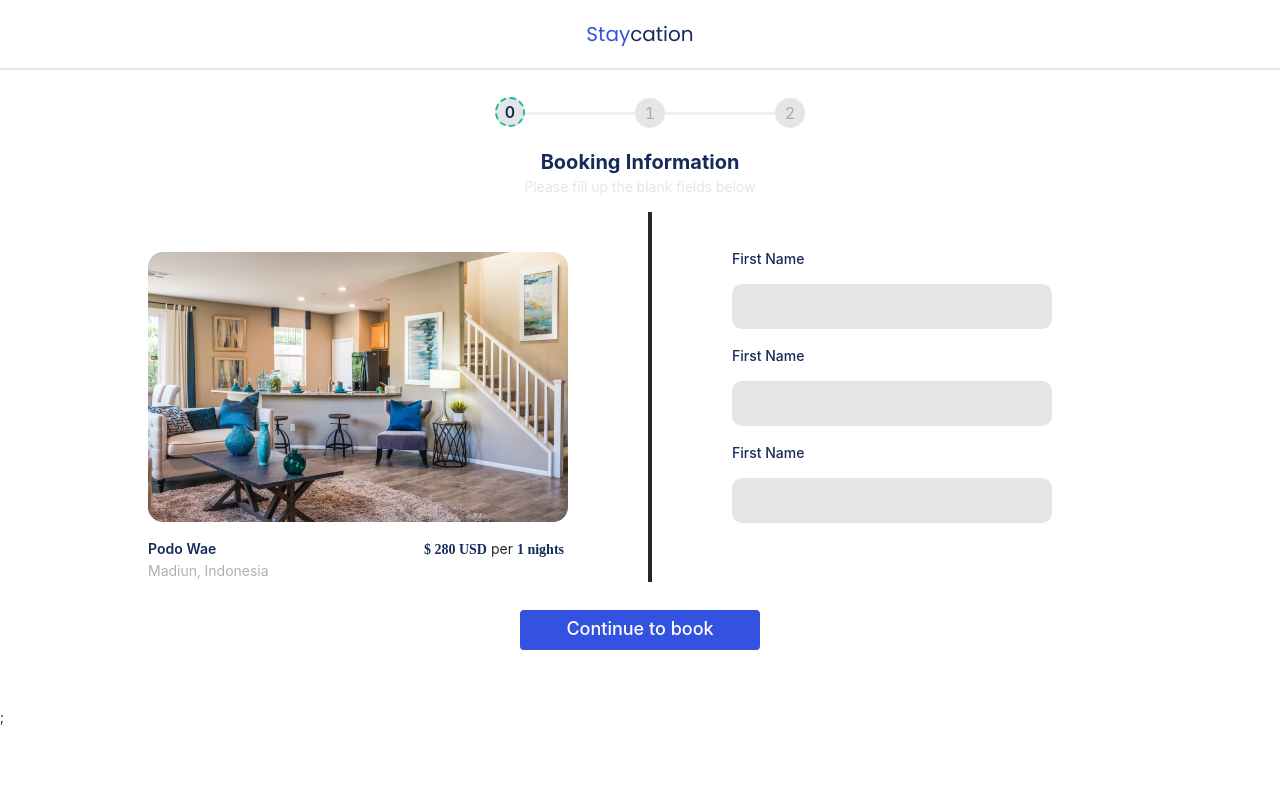
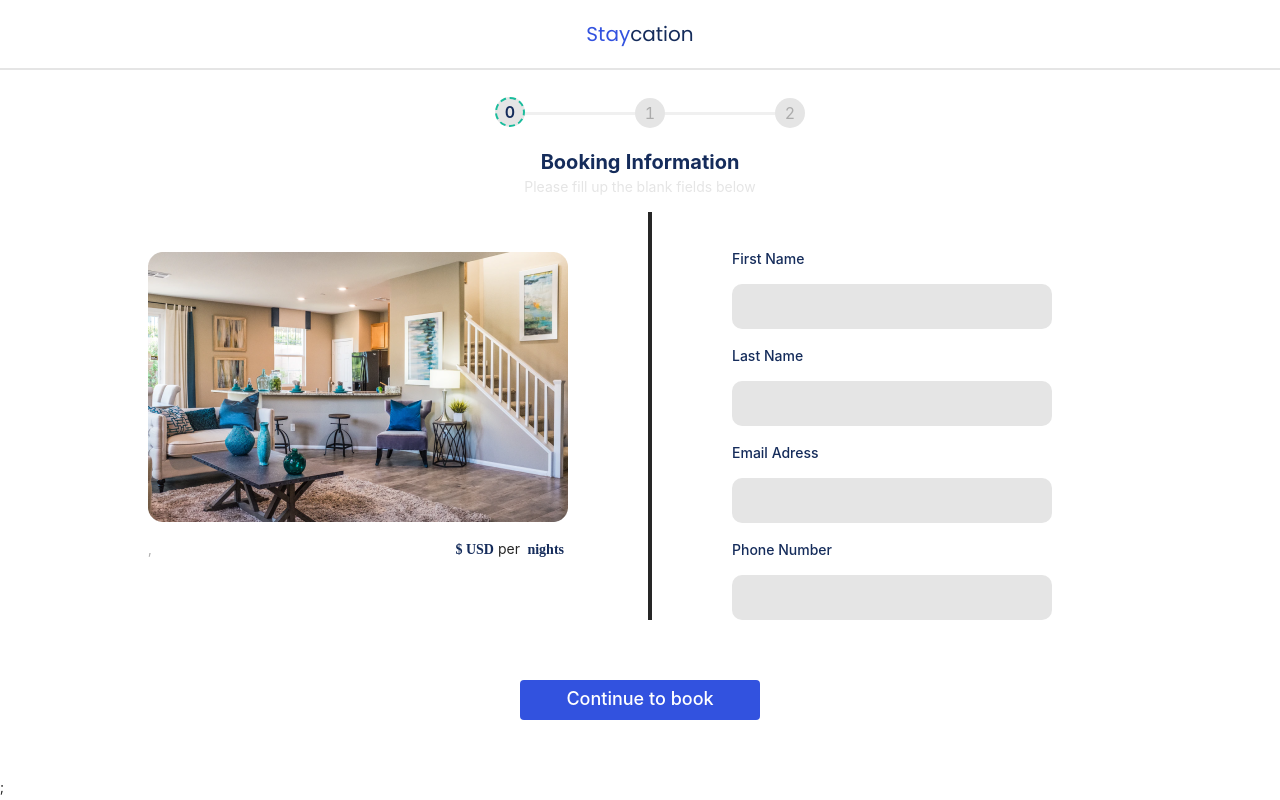
Before and after one commit to turrs/staycation, a Next.js app: page /booking in a window 1280 px wide. Built offline with nearby package versions, Linux system fonts and the light colour scheme.

Commit message:
fix:integration booking

```diff
--- a/components/StepsForm/index.jsx
+++ b/components/StepsForm/index.jsx
@@ -12,10 +12,10 @@ import { AppContext } from "../../context";
 import TextInput from "../TextInput";
 import Button from "../Button";
 import { useRouter } from "next/router";
+import next from "next";
 const { Step } = Steps;
 
 const customDot = (dot, { status, index }) => {
-  console.log(11, status + "index" + index);
   return (
     <div
       className={`border-dashed border-[#1ABC9C] ${
@@ -39,7 +39,26 @@ const customDot = (dot, { status, index }) => {
   );
 };
 const BookingInformation = () => {
-  const { pricePay, countDays } = useContext(AppContext);
+  const {
+    pricePay,
+    countDays,
+    newBookingData,
+    dataUserNewBooking,
+    setDataUserNewBooking,
+  } = useContext(AppContext);
+  const onChangeFirstName = (value) => {
+    setDataUserNewBooking({ ...dataUserNewBooking, firstName: value });
+  };
+  const onChangeLastName = (value) => {
+    setDataUserNewBooking({ ...dataUserNewBooking, lastName: value });
+  };
+  const onChangeEmailAdress = (value) => {
+    setDataUserNewBooking({ ...dataUserNewBooking, emailAdress: value });
+  };
+  const onChangePhoneNumber = (value) => {
+    setDataUserNewBooking({ ...dataUserNewBooking, phoneNumber: value });
+    console.log(dataUserNewBooking);
+  };
   return (
     <div className="flex justify-center p-5">
       <div className="flex-col flex justify-center">
@@ -59,36 +78,65 @@ const BookingInformation = () => {
             <div className="md:pt-14 flex flex-row justify-between">
               <div>
                 <div>
-                  <span className="text-purple font-semibold">Podo Wae</span>
+                  <span className="text-purple font-semibold">
+                    {newBookingData?.title}
+                  </span>
                 </div>
                 <div>
-                  <span className="text-[#B0B0B0] ">Madiun, Indonesia</span>
+                  <span className="text-[#B0B0B0] ">
+                    {newBookingData?.city}, {newBookingData?.country}
+                  </span>
                 </div>
               </div>
               <div>
                 <span className="text-purple font-semibold font-['Popping'] px-1">
-                  $ {pricePay <= 0 ? "280" : pricePay} USD
+                  ${" "}
+                  {newBookingData?.pricePay <= 0
+                    ? "280"
+                    : newBookingData?.pricePay}{" "}
+                  USD
                 </span>
                 per
                 <span className="text-purple font-semibold font-['Popping'] px-1">
-                  {countDays} nights
+                  {newBookingData?.countDays} nights
                 </span>
               </div>
             </div>
           </div>
           <div className="px-20">
             <div className="pt-5">
-              <form>
               <div className="pt-4">
-                  <TextInput />
+                <TextInput
+                  title="First Name"
+                  id="firstName"
+                  value={dataUserNewBooking.firstName}
+                  onChange={(e) => onChangeFirstName(e.target.value)}
+                />
               </div>
               <div className="pt-4">
-                  <TextInput />
+                <TextInput
+                  title="Last Name"
+                  id="lastName"
+                  value={dataUserNewBooking.lastName}
+                  onChange={(e) => onChangeLastName(e.target.value)}
+                />
               </div>
               <div className="pt-4">
-                  <TextInput />
+                <TextInput
+                  title="Email Adress"
+                  id="emailAdress"
+                  value={dataUserNewBooking.emailAdress}
+                  onChange={(e) => onChangeEmailAdress(e.target.value)}
+                />
               </div>
-              </form>
+              <div className="pt-4">
+                <TextInput
+                  title="Phone Number"
+                  id="phoneNumber"
+                  value={dataUserNewBooking.phoneNumber}
+                  onChange={(e) => onChangePhoneNumber(e.target.value)}
+                />
+              </div>
             </div>
           </div>
         </div>
@@ -97,7 +145,23 @@ const BookingInformation = () => {
   );
 };
 const Payment = () => {
-  const { pricePay, countDays } = useContext(AppContext);
+  const {
+    pricePay,
+    countDays,
+    newBookingData,
+    dataUserNewBooking,
+    setDataUserNewBooking,
+  } = useContext(AppContext);
+
+  const onChangeProofPaying = (value) => {
+    setDataUserNewBooking({ ...dataUserNewBooking, proofPaying: value });
+  };
+  const onChangeBankPaying = (value) => {
+    setDataUserNewBooking({ ...dataUserNewBooking, bankPaying: value });
+  };
+  const onChangeNamePaying = (value) => {
+    setDataUserNewBooking({ ...dataUserNewBooking, namePaying: value });
+  };
   return (
     <div className="flex justify-center p-5">
       <div className="flex-col flex justify-center">
@@ -123,51 +187,58 @@ const Payment = () => {
                 </div>
                 <div>
                   <span className="text-purple font-semibold">
-                    Sub total: $480 USD
+                    Sub total: ${newBookingData.price} USD
                   </span>
                 </div>
                 <div>
                   <span className="text-purple font-semibold">
-                    Total: $580 USD
+                    Total: ${newBookingData.pricePay} USD
                   </span>
                 </div>
               </div>
-              <div className="md:pl-28 md:pt-10 flex flex-row">
+              {newBookingData.bank.map((items) => (
+                <div className="md:pl-28 md:pt-5 flex flex-row">
                   <div className="flex  items-center">
-                  <Image src={IlogoBca} />
+                    <Image
+                      width={80}
+                      height={30}
+                      src={`${process.env.API_BACKEND}${items.imageUrl}`}
+                    />
                   </div>
                   <div className="flex flex-col p-2">
-                  <span className="text-purple ">Bank Central Asia</span>
-                  <span className="text-purple ">22342342</span>
-                  <span className="text-purple ">Fatur Rahman</span>
+                    <span className="text-purple ">{items.nameBank}</span>
+                    <span className="text-purple ">{items.nomorRekening}</span>
+                    <span className="text-purple ">{items.name}</span>
                   </div>
                 </div>
-              <div className="md:pl-28 md:pt-10 flex flex-row">
-                <div className="flex  items-center">
-                  <Image src={IlogoMandiri} />
-                </div>
-                <div className="flex flex-col p-2">
-                  <span className="text-purple ">Mandiri</span>
-                  <span className="text-purple ">84333444</span>
-                  <span className="text-purple ">Fatur Rahman</span>
-                </div>
-              </div>
+              ))}
             </div>
           </div>
           <div className="px-20">
             <div className="pt-5 flex justify-center">
               <form>
                 <div>
-                  <TextInput />
+                  <TextInput
+                    title="Upload Bukti Transfer"
+                    value={dataUserNewBooking.proofPaying}
+                    onChange={(e) => onChangeProofPaying(e.target.value)}
+                  />
                 </div>
                 <div className="pt-4">
-                  <TextInput />
+                  <TextInput
+                    title="Asal Bank"
+                    id="bank"
+                    value={dataUserNewBooking.bankPaying}
+                    onChange={(e) => onChangeBankPaying(e.target.value)}
+                  />
                 </div>
                 <div className="pt-4">
-                  <TextInput />
-                </div>
-                <div className="pt-4">
-                  <TextInput />
+                  <TextInput
+                    title="Nama Pengirim"
+                    id="name"
+                    value={dataUserNewBooking.namePaying}
+                    onChange={(e) => onChangeNamePaying(e.target.value)}
+                  />
                 </div>
               </form>
             </div>
@@ -203,12 +274,18 @@ const StepsForm = () => {
   const finish = () => {
     router.push("/");
   };
-  const next = () => {
+  const next = (event) => {
+    console.log("form", event);
     setCurrent(current + 1);
   };
 
   const prev = () => {
     setCurrent(current - 1);
+  };
+
+  const postBooking = () => {
+    console.log("weqwe");
+    setCurrent(current + 1);
   };
   const steps = [
     {
@@ -250,12 +327,17 @@ const StepsForm = () => {
           <div>{steps[current].content}</div>
         </div>
         <div className="flex  flex-col ">
-          <div className="flex justify-end sm:justify-center  pt-2 pb-2 px-10">
-            {current < steps.length - 1 && (
+          <div className="flex justify-end sm:justify-center  pt-10 pb-2 px-10">
+            {current < steps.length - 1 &&
+              (current === steps.length - 2 ? (
+                <div className="sm:w-[240px] w-[160px]  h-[40px]">
+                  <Button text="Booking" onClick={() => postBooking()} />
+                </div>
+              ) : (
                 <div className="sm:w-[240px] w-[160px]  h-[40px]">
                   <Button text="Continue to book" onClick={() => next()} />
                 </div>
-            )}
+              ))}
             {current === steps.length - 1 && (
               <div className="sm:w-[240px] w-[160px] h-[40px]">
                 <Button text="Done" onClick={() => finish()}>
--- a/components/TextInput/index.jsx
+++ b/components/TextInput/index.jsx
@@ -1,12 +1,17 @@
 import React from "react";
 
-const TextInput = () => {
+const TextInput = ({ title, id, value, onChange }) => {
   return (
     <div>
       <div>
-        <p className="text-purple font-medium">First Name</p>
+        <p className="text-purple font-medium">{title}</p>
       </div>
-      <input className="bg-gray w-[320px] h-[45px] rounded-[10px] p-2 text-purple font-medium" />
+      <input
+        id={id}
+        value={value}
+        onChange={onChange}
+        className="bg-gray w-[320px] h-[45px] rounded-[10px] p-2 text-purple font-medium"
+      />
     </div>
   );
 };
--- a/context/index.jsx
+++ b/context/index.jsx
@@ -7,10 +7,20 @@ export const ContexWrapper = ({ children }) => {
   const [countDays, setCountDays] = useState(1);
   const [pricePay, setPricePay] = useState(0);
   const [dataLandingPage, setDataLandingPage] = useState();
+  const [newBookingData, setNewBookingData] = useState();
+  const [dataUserNewBooking, setDataUserNewBooking] = useState({
+    firstName: "",
+    lastName: "",
+    emailAdress: "",
+    phoneNumber: "",
+    proofPaying: "",
+    bankPaying: "",
+    namePaying: "",
+  });
   const getDataLandingPage = async () => {
     try {
       const response = await Axios.get("/landing-page");
-      console.log(1, response);
+
       setDataLandingPage(response);
     } catch (ex) {
       if (ex && ex !== undefined && ex.toString && ex.toString !== undefined) {
@@ -40,6 +50,10 @@ export const ContexWrapper = ({ children }) => {
         setCountDays,
         pricePay,
         setPricePay,
+        newBookingData,
+        setNewBookingData,
+        dataUserNewBooking,
+        setDataUserNewBooking,
       }}
     >
       {children}
--- a/pages/booking.js
+++ b/pages/booking.js
@@ -1,7 +1,12 @@
-import React from "react";
+import { useRouter } from "next/router";
+import React, { useContext } from "react";
 import { HeaderBooking, StepsForm } from "../components";
+import { AppContext } from "../context";
 
-export default function booking() {
+export default function booking({ newBooking }) {
+  const router = useRouter();
+  const { pid } = router.query;
+
   return (
     <div>
       <HeaderBooking />
```
Also changed, not shown: components/parts/StartBooking/index.jsx (+16 -2 lines), 1 other file (tests, documents, lock files or other folders). Lines whose indentation alone changed are shown as unchanged.
